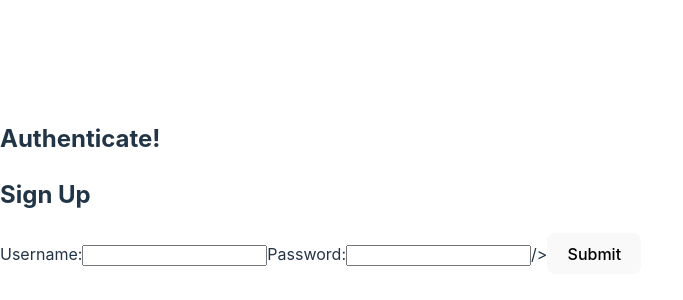
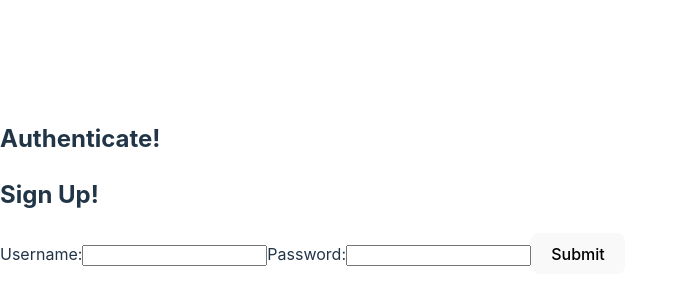
Before and after one commit to zhiarTX/React_forms, a React (Vite) app: page / in a window 1280 px wide. Shown: the part 212-512 px from the top of the page, without its empty margins (0-683 px from the left). Built offline with nearby package versions, Linux system fonts and the light colour scheme.

Commit message:
fifth  commit

```diff
--- a/src/components/SignUpForm.jsx
+++ b/src/components/SignUpForm.jsx
@@ -15,7 +15,7 @@ async function handleSubmit(event) {
 }
 return (
     <>
-    <h2>Sign Up</h2>
+    <h2>Sign Up!</h2>
     {error && <p>error</p>}
     <form onSubmit={handleSubmit}>
         <label>
@@ -32,12 +32,10 @@ return (
             value={password}
             onChange={(e) => setPassword(e.target.value)}
             />
-            />
+
             </label>
            <button>Submit</button>
     </form>
     </>
 );
-
-return <h2>Sign Up!</h2>;
 }
```
